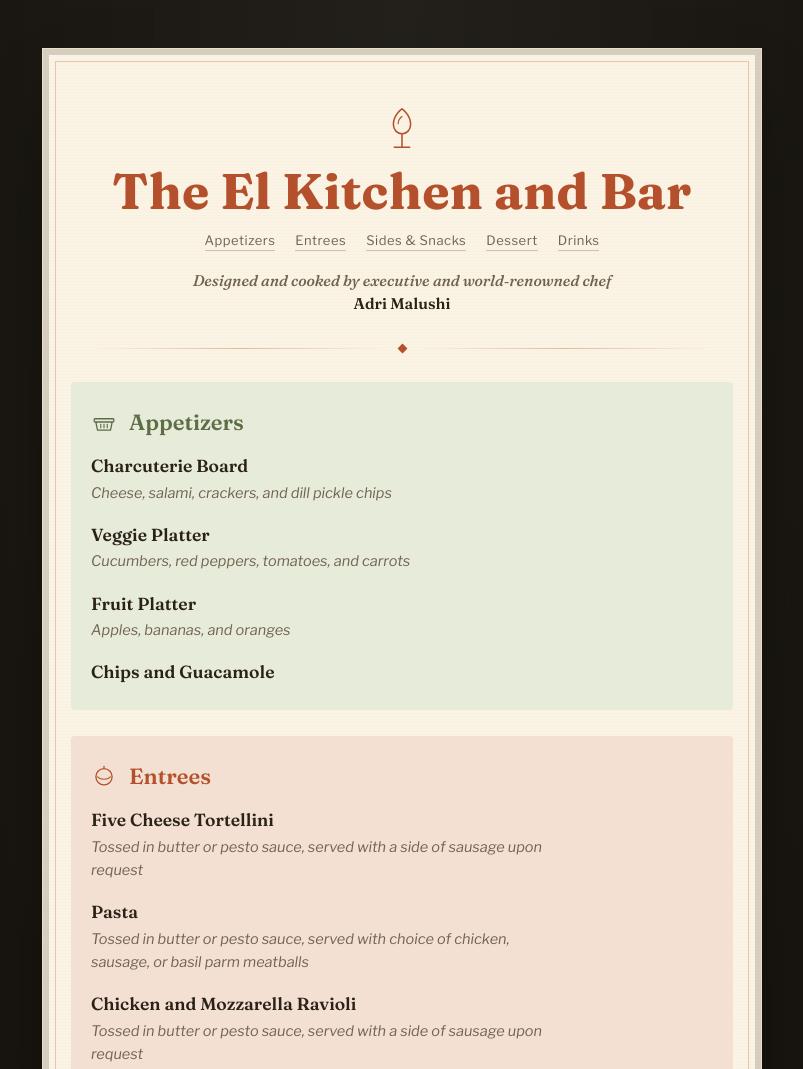
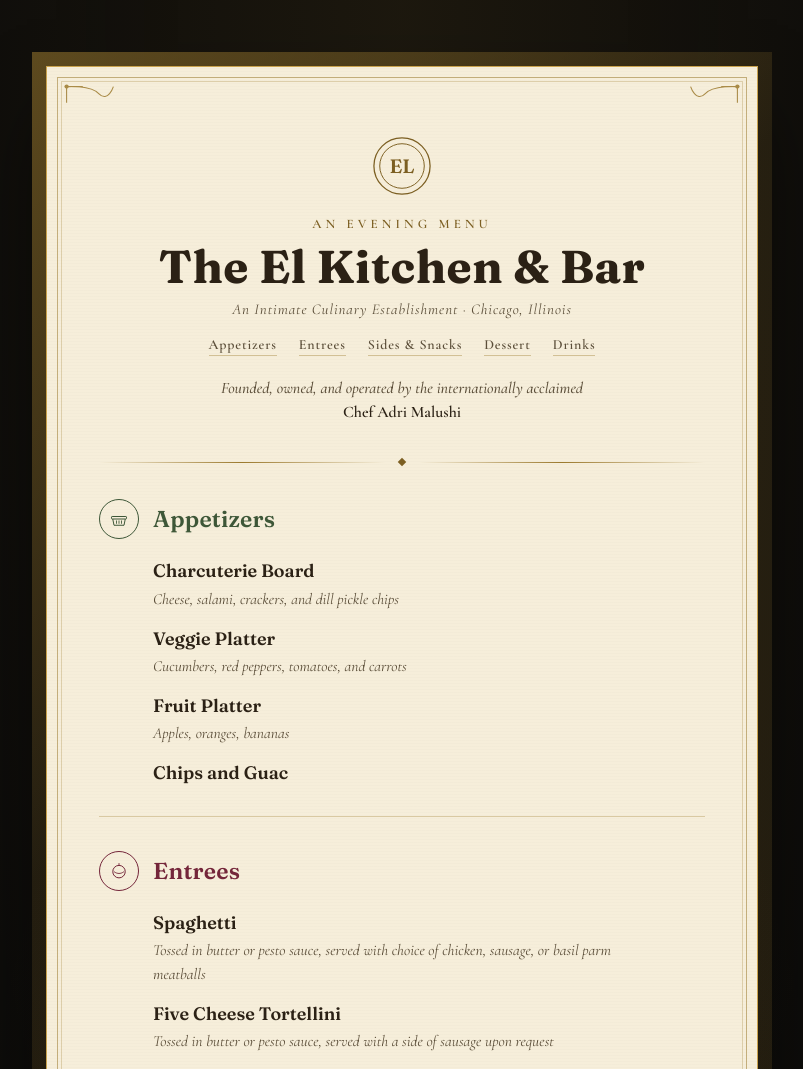
Before and after one commit to indianachamps423/TheElKitchen, a plain HTML site: page index.html in a window 1280 px wide. Shown: the top 1069 px of the page, without its empty margins (238-1041 px from the left). Drawn offline with nearby package versions, Linux system fonts and the light colour scheme.

Commit message:
Update index.html

```diff
--- a/index.html
+++ b/index.html
@@ -3,28 +3,26 @@
 <head>
 <meta charset="UTF-8">
 <meta name="viewport" content="width=device-width, initial-scale=1.0">
-<title>The El Kitchen and Bar — Menu</title>
+<title>The El Kitchen & Bar — An Evening Menu</title>
 <link rel="preconnect" href="https://fonts.googleapis.com">
 <link rel="preconnect" href="https://fonts.gstatic.com" crossorigin>
-<link href="https://fonts.googleapis.com/css2?family=Fraunces:ital,opsz,wght@0,9..144,400;0,9..144,500;0,9..144,600;0,9..144,700;1,9..144,500&family=Libre+Franklin:ital,wght@0,400;0,500;0,600;1,400&display=swap" rel="stylesheet">
+<link href="https://fonts.googleapis.com/css2?family=Fraunces:ital,opsz,wght@0,9..144,500;0,9..144,600;0,9..144,700;1,9..144,500&family=Cormorant+Garamond:ital,wght@0,400;0,500;0,600;1,400;1,500&family=Pinyon+Script&display=swap" rel="stylesheet">
 <style>
   :root{
-    --paper: #FBF3E3;
-    --paper-edge: #ECDFC2;
-    --ink: #2A2118;
-    --ink-soft: #726250;
-    --charcoal: #17140F;
+    --paper: #F6EEDA;
+    --paper-edge: #C9A24D;
+    --ink: #2B2115;
+    --ink-soft: #5B4E39;
+    --charcoal: #0D0C0A;
 
-    --rust: #B4502B;
-    --rust-wash: #F3E0D2;
-    --sage: #5C6E45;
-    --sage-wash: #E7EBDA;
-    --gold: #B4862B;
-    --gold-wash: #F3E9CE;
-    --plum: #6E3550;
-    --plum-wash: #EEE0E6;
-    --cocoa: #7A4A2D;
-    --cocoa-wash: #F1E1D0;
+    --gold: #9C7A2E;
+    --gold-deep: #7C5F22;
+
+    --hunter: #3E5738;
+    --burgundy: #74263A;
+    --antique: #8C6A21;
+    --mahogany: #5B3A2B;
+    --navy: #2B3A5C;
   }
 
   *{ box-sizing: border-box; }
@@ -34,25 +32,32 @@
     padding:0;
     background: var(--charcoal);
     color: var(--ink);
-    font-family: 'Libre Franklin', sans-serif;
+    font-family: 'Cormorant Garamond', serif;
   }
 
   body{
     background-image:
-      radial-gradient(ellipse at top, rgba(255,255,255,0.05), transparent 60%);
-    padding: 48px 16px 80px;
+      radial-gradient(ellipse at 50% 0%, rgba(156,122,46,0.10), transparent 55%),
+      radial-gradient(ellipse at 50% 100%, rgba(156,122,46,0.06), transparent 60%);
+    padding: 52px 16px 84px;
     min-height: 100vh;
   }
 
+  .frame{
+    max-width: 740px;
+    margin: 0 auto;
+    position: relative;
+    padding: 14px;
+    background: linear-gradient(135deg, rgba(156,122,46,0.55), rgba(156,122,46,0.15) 30%, rgba(156,122,46,0.15) 70%, rgba(156,122,46,0.55));
+    box-shadow: 0 40px 80px -24px rgba(0,0,0,0.75);
+  }
+
   .menu{
-    max-width: 720px;
-    margin: 0 auto;
     background: var(--paper);
     background-image:
       repeating-linear-gradient(0deg, rgba(0,0,0,0.012) 0px, rgba(0,0,0,0.012) 1px, transparent 1px, transparent 3px);
     border: 1px solid var(--paper-edge);
-    box-shadow: 0 30px 60px -20px rgba(0,0,0,0.6), 0 0 0 6px rgba(0,0,0,0.15) inset;
-    padding: 52px 48px 44px;
+    padding: 54px 52px 46px;
     position: relative;
     overflow: hidden;
   }
@@ -60,68 +65,109 @@
   .menu::before{
     content:"";
     position:absolute;
-    inset: 12px;
-    border: 1px solid rgba(180,80,43,0.28);
+    inset: 10px;
+    border: 1px solid rgba(156,122,46,0.55);
+    pointer-events:none;
+  }
+  .menu::after{
+    content:"";
+    position:absolute;
+    inset: 14px;
+    border: 1px solid rgba(156,122,46,0.28);
     pointer-events:none;
   }
 
+  .corner{
+    position:absolute;
+    width: 54px;
+    height: 54px;
+    color: var(--gold);
+    opacity: 0.85;
+    z-index: 2;
+  }
+  .corner.tl{ top: 16px; left: 16px; }
+  .corner.tr{ top: 16px; right: 16px; transform: scaleX(-1); }
+  .corner.bl{ bottom: 16px; left: 16px; transform: scaleY(-1); }
+  .corner.br{ bottom: 16px; right: 16px; transform: scale(-1,-1); }
+
   header{
     text-align:center;
-    padding-top: 4px;
-    padding-bottom: 22px;
-    margin-bottom: 8px;
+    padding-top: 14px;
+    padding-bottom: 24px;
+    margin-bottom: 6px;
     position: relative;
   }
 
-  .crest{
-    width: 46px;
-    height: 46px;
-    margin: 0 auto 10px;
-    color: var(--rust);
+  .seal{
+    width: 62px;
+    height: 62px;
+    margin: 0 auto 14px;
+    color: var(--gold-deep);
+  }
+
+  .kicker{
+    font-family: 'Cormorant Garamond', serif;
+    font-weight: 600;
+    font-size: 13px;
+    letter-spacing: 0.32em;
+    text-transform: uppercase;
+    color: var(--gold-deep);
+    margin: 0 0 10px;
   }
 
   h1{
     font-family: 'Fraunces', serif;
     font-optical-sizing: auto;
     font-weight: 700;
-    font-size: clamp(34px, 6vw, 50px);
-    letter-spacing: 0.005em;
-    color: var(--rust);
-    margin: 0 0 14px;
-    line-height: 1.05;
+    font-size: clamp(32px, 6vw, 46px);
+    letter-spacing: 0.01em;
+    color: var(--ink);
+    margin: 0 0 8px;
+    line-height: 1.08;
+  }
+
+  .locale{
+    font-family: 'Cormorant Garamond', serif;
+    font-style: italic;
+    font-size: 15px;
+    letter-spacing: 0.06em;
+    color: var(--ink-soft);
+    margin: 0 0 18px;
   }
 
   nav.sections{
     display:flex;
     justify-content:center;
     flex-wrap: wrap;
-    gap: 10px 20px;
-    margin: 4px 0 18px;
+    gap: 8px 22px;
+    margin: 0 0 20px;
   }
 
   nav.sections a{
-    font-size: 13px;
-    letter-spacing: 0.04em;
+    font-family: 'Cormorant Garamond', serif;
+    font-weight: 600;
+    font-size: 14px;
+    letter-spacing: 0.06em;
     color: var(--ink-soft);
     text-decoration:none;
-    border-bottom: 1px solid rgba(114,98,80,0.35);
+    border-bottom: 1px solid rgba(156,122,46,0.4);
     padding-bottom: 2px;
     transition: border-color 0.15s ease, color 0.15s ease;
   }
   nav.sections a:hover{
-    color: var(--rust);
-    border-color: var(--rust);
+    color: var(--gold-deep);
+    border-color: var(--gold-deep);
   }
 
   .chef-line{
-    font-family:'Fraunces', serif;
+    font-family:'Cormorant Garamond', serif;
     font-style: italic;
     font-weight: 500;
-    font-size: 15.5px;
+    font-size: 16px;
     color: var(--ink-soft);
-    line-height: 1.5;
-    max-width: 420px;
-    margin: 6px auto 0;
+    line-height: 1.55;
+    max-width: 440px;
+    margin: 4px auto 0;
   }
   .chef-line strong{
     font-style: normal;
@@ -132,65 +178,72 @@
   .rule{
     display:flex;
     align-items:center;
-    gap: 12px;
-    margin: 6px 0 30px;
+    gap: 14px;
+    margin: 10px 0 34px;
   }
   .rule::before, .rule::after{
     content:"";
     flex:1;
     height:1px;
-    background: linear-gradient(90deg, transparent, rgba(180,80,43,0.35), transparent);
+    background: linear-gradient(90deg, transparent, var(--gold), transparent);
   }
   .rule .diamond{
-    width: 7px; height:7px;
-    background: var(--rust);
+    width: 6px; height:6px;
+    background: var(--gold-deep);
     transform: rotate(45deg);
     flex: 0 0 auto;
   }
 
   section.course{
-    margin: 0 -20px 26px;
-    padding: 26px 20px;
-    border-radius: 4px;
+    margin-bottom: 34px;
+    padding-bottom: 30px;
+    border-bottom: 1px solid rgba(156,122,46,0.32);
     scroll-margin-top: 30px;
   }
   section.course:last-of-type{
     margin-bottom: 0;
+    padding-bottom: 0;
+    border-bottom: none;
   }
-  section.course.appetizers{ background: var(--sage-wash); }
-  section.course.entrees{ background: var(--rust-wash); }
-  section.course.sides{ background: var(--gold-wash); }
-  section.course.dessert{ background: var(--cocoa-wash); }
-  section.course.drinks{ background: var(--plum-wash); }
 
   .course-title{
     font-family:'Fraunces', serif;
     font-weight: 600;
-    font-size: 22px;
-    margin: 0 0 18px;
+    font-size: 23px;
+    letter-spacing: 0.01em;
+    margin: 0 0 20px;
     display:flex;
     align-items:center;
-    gap: 12px;
+    gap: 14px;
   }
-  .course-icon{
-    width: 26px;
-    height: 26px;
+  .medallion{
+    width: 40px;
+    height: 40px;
+    border-radius: 50%;
+    border: 1px solid currentColor;
+    display:flex;
+    align-items:center;
+    justify-content:center;
     flex: 0 0 auto;
   }
-  .appetizers .course-title{ color: var(--sage); }
-  .entrees .course-title{ color: var(--rust); }
-  .sides .course-title{ color: var(--gold); }
-  .dessert .course-title{ color: var(--cocoa); }
-  .drinks .course-title{ color: var(--plum); }
+  .medallion svg{
+    width: 20px;
+    height: 20px;
+  }
+  .appetizers .course-title{ color: var(--hunter); }
+  .entrees .course-title{ color: var(--burgundy); }
+  .sides .course-title{ color: var(--antique); }
+  .dessert .course-title{ color: var(--mahogany); }
+  .drinks .course-title{ color: var(--navy); }
 
   ul.items{
     list-style:none;
     margin:0;
-    padding:0;
+    padding:0 0 0 54px;
   }
 
   li.item{
-    margin-bottom: 18px;
+    margin-bottom: 16px;
   }
   li.item:last-child{
     margin-bottom:0;
@@ -199,54 +252,96 @@
   .item-name{
     font-family:'Fraunces', serif;
     font-weight: 600;
-    font-size: 17.5px;
+    font-size: 18px;
     color: var(--ink);
     line-height: 1.35;
   }
 
   .item-desc{
-    margin: 4px 0 0;
-    font-size: 14.5px;
+    margin: 3px 0 0;
+    font-size: 15.5px;
     font-style: italic;
+    font-weight: 400;
     color: var(--ink-soft);
-    line-height: 1.6;
+    line-height: 1.55;
     max-width: 480px;
   }
 
   footer{
     text-align:center;
-    margin-top: 40px;
-    padding-top: 20px;
-    border-top: 1px solid rgba(180,80,43,0.28);
+    margin-top: 8px;
+    padding-top: 6px;
   }
-  footer p{
-    font-family:'Fraunces', serif;
+  footer .regards{
+    font-family: 'Cormorant Garamond', serif;
     font-style: italic;
-    font-size: 13.5px;
+    font-size: 14.5px;
     color: var(--ink-soft);
-    margin:0;
+    margin: 0 0 2px;
+  }
+  footer .sig{
+    font-family: 'Pinyon Script', cursive;
+    font-size: 34px;
+    color: var(--gold-deep);
+    margin: 2px 0;
+  }
+  footer .loc{
+    font-family: 'Cormorant Garamond', serif;
+    font-size: 13px;
+    letter-spacing: 0.14em;
+    text-transform: uppercase;
+    color: var(--ink-soft);
+    margin-top: 4px;
   }
 
   @media (max-width: 560px){
-    .menu{ padding: 40px 20px 36px; }
-    .menu::before{ inset: 8px; }
-    nav.sections{ gap: 8px 14px; }
-    section.course{ margin: 0 -12px 22px; padding: 20px 16px; }
+    .menu{ padding: 46px 24px 38px; }
+    .menu::before{ inset: 7px; }
+    .menu::after{ inset: 10px; }
+    ul.items{ padding-left: 0; margin-top: 6px; }
+    .corner{ width: 38px; height: 38px; }
   }
 </style>
 </head>
 <body>
 
+<div class="frame">
   <div class="menu">
 
+    <svg class="corner tl" viewBox="0 0 60 60" fill="none" xmlns="http://www.w3.org/2000/svg">
+      <path d="M4 4C4 4 30 2 40 12C50 22 56 4 56 4" stroke="currentColor" stroke-width="1.2"/>
+      <path d="M4 4V22" stroke="currentColor" stroke-width="1.2"/>
+      <path d="M4 4H22" stroke="currentColor" stroke-width="1.2"/>
+      <circle cx="4" cy="4" r="2.4" fill="currentColor"/>
+    </svg>
+    <svg class="corner tr" viewBox="0 0 60 60" fill="none" xmlns="http://www.w3.org/2000/svg">
+      <path d="M4 4C4 4 30 2 40 12C50 22 56 4 56 4" stroke="currentColor" stroke-width="1.2"/>
+      <path d="M4 4V22" stroke="currentColor" stroke-width="1.2"/>
+      <path d="M4 4H22" stroke="currentColor" stroke-width="1.2"/>
+      <circle cx="4" cy="4" r="2.4" fill="currentColor"/>
+    </svg>
+    <svg class="corner bl" viewBox="0 0 60 60" fill="none" xmlns="http://www.w3.org/2000/svg">
+      <path d="M4 4C4 4 30 2 40 12C50 22 56 4 56 4" stroke="currentColor" stroke-width="1.2"/>
+      <path d="M4 4V22" stroke="currentColor" stroke-width="1.2"/>
+      <path d="M4 4H22" stroke="currentColor" stroke-width="1.2"/>
+      <circle cx="4" cy="4" r="2.4" fill="currentColor"/>
+    </svg>
+    <svg class="corner br" viewBox="0 0 60 60" fill="none" xmlns="http://www.w3.org/2000/svg">
+      <path d="M4 4C4 4 30 2 40 12C50 22 56 4 56 4" stroke="currentColor" stroke-width="1.2"/>
+      <path d="M4 4V22" stroke="currentColor" stroke-width="1.2"/>
+      <path d="M4 4H22" stroke="currentColor" stroke-width="1.2"/>
+      <circle cx="4" cy="4" r="2.4" fill="currentColor"/>
+    </svg>
+
     <header>
-    <svg class="crest" viewBox="0 0 48 48" fill="none" xmlns="http://www.w3.org/2000/svg">
-      <path d="M24 4C24 4 15 10 15 20C15 26 19 30 24 30C29 30 33 26 33 20C33 10 24 4 24 4Z" stroke="currentColor" stroke-width="1.6" stroke-linejoin="round"/>
-      <path d="M24 30V44" stroke="currentColor" stroke-width="1.6"/>
-      <path d="M16 44H32" stroke="currentColor" stroke-width="1.6" stroke-linecap="round"/>
-      <path d="M24 12C24 12 20 15 20 19.5" stroke="currentColor" stroke-width="1.2" stroke-linecap="round"/>
+      <svg class="seal" viewBox="0 0 64 64" fill="none" xmlns="http://www.w3.org/2000/svg">
+        <circle cx="32" cy="32" r="29" stroke="currentColor" stroke-width="1.3"/>
+        <circle cx="32" cy="32" r="23" stroke="currentColor" stroke-width="1"/>
+        <text x="32" y="39" text-anchor="middle" font-family="Fraunces, serif" font-size="20" font-weight="600" fill="currentColor">EL</text>
       </svg>
-    <h1>The El Kitchen and Bar</h1>
+      <p class="kicker">An Evening Menu</p>
+      <h1>The El Kitchen &amp; Bar</h1>
+      <p class="locale">An Intimate Culinary Establishment · Chicago, Illinois</p>
       <nav class="sections">
         <a href="#appetizers">Appetizers</a>
         <a href="#entrees">Entrees</a>
@@ -254,20 +349,22 @@
         <a href="#dessert">Dessert</a>
         <a href="#drinks">Drinks</a>
       </nav>
-    <p class="chef-line">Designed and cooked by executive and world&#8209;renowned chef<br><strong>Adri Malushi</strong></p>
+      <p class="chef-line">Founded, owned, and operated by the internationally acclaimed<br><strong>Chef Adri Malushi</strong></p>
     </header>
 
     <div class="rule"><span class="diamond"></span></div>
 
     <section class="course appetizers" id="appetizers">
       <h2 class="course-title">
-      <svg class="course-icon" viewBox="0 0 32 32" fill="none" xmlns="http://www.w3.org/2000/svg">
+        <span class="medallion">
+          <svg viewBox="0 0 32 32" fill="none" xmlns="http://www.w3.org/2000/svg">
             <rect x="4" y="12" width="24" height="4" rx="1" stroke="currentColor" stroke-width="1.6"/>
             <path d="M6 16L8 26H24L26 16" stroke="currentColor" stroke-width="1.6" stroke-linejoin="round"/>
             <path d="M12 19V23" stroke="currentColor" stroke-width="1.4" stroke-linecap="round"/>
             <path d="M16 19V23" stroke="currentColor" stroke-width="1.4" stroke-linecap="round"/>
             <path d="M20 19V23" stroke="currentColor" stroke-width="1.4" stroke-linecap="round"/>
           </svg>
+        </span>
         Appetizers
       </h2>
       <ul class="items">
@@ -281,35 +378,37 @@
         </li>
         <li class="item">
           <div class="item-name">Fruit Platter</div>
-        <p class="item-desc">Apples, bananas, and oranges</p>
+          <p class="item-desc">Apples, oranges, bananas</p>
         </li>
         <li class="item">
-        <div class="item-name">Chips and Guacamole</div>
+          <div class="item-name">Chips and Guac</div>
         </li>
       </ul>
     </section>
 
     <section class="course entrees" id="entrees">
       <h2 class="course-title">
-      <svg class="course-icon" viewBox="0 0 32 32" fill="none" xmlns="http://www.w3.org/2000/svg">
+        <span class="medallion">
+          <svg viewBox="0 0 32 32" fill="none" xmlns="http://www.w3.org/2000/svg">
             <circle cx="16" cy="17" r="10" stroke="currentColor" stroke-width="1.6"/>
             <path d="M8 17C8 17 11 20 16 20C21 20 24 17 24 17" stroke="currentColor" stroke-width="1.4" stroke-linecap="round"/>
             <path d="M16 6V4" stroke="currentColor" stroke-width="1.4" stroke-linecap="round"/>
           </svg>
+        </span>
         Entrees
       </h2>
       <ul class="items">
+        <li class="item">
+          <div class="item-name">Spaghetti</div>
+          <p class="item-desc">Tossed in butter or pesto sauce, served with choice of chicken, sausage, or basil parm meatballs</p>
+          </li>
         <li class="item">
           <div class="item-name">Five Cheese Tortellini</div>
           <p class="item-desc">Tossed in butter or pesto sauce, served with a side of sausage upon request</p>
         </li>
         <li class="item">
-        <div class="item-name">Pasta</div>
-        <p class="item-desc">Tossed in butter or pesto sauce, served with choice of chicken, sausage, or basil parm meatballs</p>
-      </li>
-      <li class="item">
           <div class="item-name">Chicken and Mozzarella Ravioli</div>
-        <p class="item-desc">Tossed in butter or pesto sauce, served with a side of sausage upon request</p>
+          <p class="item-desc">Tossed in butter or pesto sauce</p>
         </li>
         <li class="item">
           <div class="item-name">Build Your Own Mexican Bowl</div>
@@ -323,13 +422,15 @@
 
     <section class="course sides" id="sides">
       <h2 class="course-title">
-      <svg class="course-icon" viewBox="0 0 32 32" fill="none" xmlns="http://www.w3.org/2000/svg">
+        <span class="medallion">
+          <svg viewBox="0 0 32 32" fill="none" xmlns="http://www.w3.org/2000/svg">
             <path d="M9 12L8 26H24L23 12" stroke="currentColor" stroke-width="1.6" stroke-linejoin="round"/>
             <path d="M9 12H23" stroke="currentColor" stroke-width="1.6"/>
             <path d="M13 12L11 6" stroke="currentColor" stroke-width="1.4" stroke-linecap="round"/>
             <path d="M16 12L16 5" stroke="currentColor" stroke-width="1.4" stroke-linecap="round"/>
             <path d="M19 12L21 6" stroke="currentColor" stroke-width="1.4" stroke-linecap="round"/>
           </svg>
+        </span>
         Sides &amp; Snacks
       </h2>
       <ul class="items">
@@ -341,30 +442,31 @@
 
     <section class="course dessert" id="dessert">
       <h2 class="course-title">
-      <svg class="course-icon" viewBox="0 0 32 32" fill="none" xmlns="http://www.w3.org/2000/svg">
+        <span class="medallion">
+          <svg viewBox="0 0 32 32" fill="none" xmlns="http://www.w3.org/2000/svg">
             <path d="M16 4L18.2 11.6L26 14L18.2 16.4L16 24L13.8 16.4L6 14L13.8 11.6L16 4Z" stroke="currentColor" stroke-width="1.4" stroke-linejoin="round"/>
-        <circle cx="24" cy="24" r="2" stroke="currentColor" stroke-width="1.3"/>
-        <circle cx="7" cy="23" r="1.4" stroke="currentColor" stroke-width="1.2"/>
+            <circle cx="24" cy="24" r="1.8" stroke="currentColor" stroke-width="1.2"/>
           </svg>
+        </span>
         Dessert
       </h2>
       <ul class="items">
         <li class="item"><div class="item-name">Milky Way</div></li>
         <li class="item"><div class="item-name">Kinder Bueno</div></li>
         <li class="item"><div class="item-name">M&amp;Ms</div></li>
-      <li class="item">
-        <div class="item-name">Banana with Nutella</div>
-      </li>
+        <li class="item"><div class="item-name">Banana with Nutella</div></li>
       </ul>
     </section>
 
     <section class="course drinks" id="drinks">
       <h2 class="course-title">
-      <svg class="course-icon" viewBox="0 0 32 32" fill="none" xmlns="http://www.w3.org/2000/svg">
+        <span class="medallion">
+          <svg viewBox="0 0 32 32" fill="none" xmlns="http://www.w3.org/2000/svg">
             <path d="M7 7H25L17.5 17V25" stroke="currentColor" stroke-width="1.6" stroke-linejoin="round"/>
             <path d="M13 25H22" stroke="currentColor" stroke-width="1.6" stroke-linecap="round"/>
             <path d="M9.5 10H22.5" stroke="currentColor" stroke-width="1.4"/>
           </svg>
+        </span>
         Drinks
       </h2>
       <ul class="items">
@@ -373,9 +475,12 @@
     </section>
 
     <footer>
-    <p>Bon appétit</p>
+      <p class="regards">With the highest regards,</p>
+      <p class="sig">Chef Adri Malushi</p>
+      <p class="loc">The El Kitchen &amp; Bar · Chicago, Illinois</p>
     </footer>
 
+  </div>
 </div>
 
 </body>
```
Lines whose indentation alone changed are shown as unchanged.
